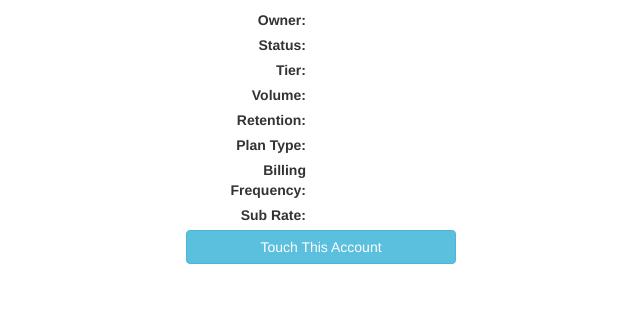
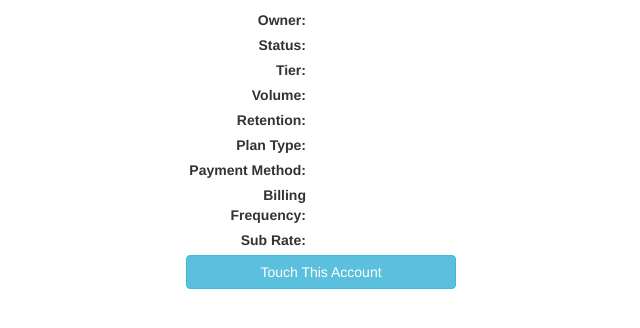
Before and after one commit to sandipsinha/pythonFlask, a Python web app: template law/web/touchbiz/templates/touchbiz/touchbiz_latest.html in a window 1280 px wide. Shown: the top 328 px of the page, without its empty margins (244-884 px from the left). Run offline with Jinja, Linux system fonts and the light colour scheme; the template is opened without the code that fills it: most values are stand-ins (such as "Sample title", 1, 10 or a date in 2020); some libraries are stand-ins or nearby versions.

Commit message:
Added codes to show payment method

```diff
--- a/law/util/touchbizdb.py
+++ b/law/util/touchbizdb.py
@@ -48,6 +48,7 @@ class Touchbiz( Base ):
     volume         = Column( String(length=50) )
     sub_rate       = Column( Integer )
     billing_period = Column( String(length=50) )
+    payment_method = Column( String(length=30) )
     owner          = relationship(
                         "SalesReps",
                         lazy='joined',
@@ -60,6 +61,7 @@ class Touchbiz( Base ):
             self.sales_rep_id,
             self.billing_period,
             self.plan_type,
+            self.payment_method
         )
 
 class SalesReps( Base ):
--- a/law/web/touchbiz/forms.py
+++ b/law/web/touchbiz/forms.py
@@ -22,6 +22,8 @@ class tbrep(Form):
                                         choices=[('annual','annual'),('monthly','monthly')])
     plan_type = fields.SelectField('Plan_Type',[validators.InputRequired()],
                                         choices=[('standard','Standard'),('tru-up','Tru-Up'),('flex','Flex')])
+    payment_method = fields.SelectField('payment_method',[validators.InputRequired()],
+                                        choices=[('Credit Card','Credit Card'),('Invoice','Invoice'),('Wire Transfer','Wire Transfer')])
     created  = fields.StringField('Created Date',[validators.InputRequired()])
     rep_name  = fields.StringField('Rep Name')
     acct_id = fields.HiddenField(' ')
--- a/law/web/touchbiz/rest.py
+++ b/law/web/touchbiz/rest.py
@@ -80,6 +80,7 @@ def new( subd ):
             retention      = request.form['retention'],
             volume         = request.form['volume'],
             sub_rate       = request.form['sub_rate'],
+            payment_method = request.form['payment_method'],
             billing_period = request.form['billing_period'].lower(),
         )
         s.add( entry )
@@ -108,7 +109,7 @@ def get_tb_rows(acctid, created):
             with tb_session() as s:
                 q = s.query(label('created',func.max(Touchbiz.created)), Touchbiz.billing_period,
                               Touchbiz.sub_rate, Touchbiz.retention, Touchbiz.tier, Touchbiz.volume,
-                              Touchbiz.tier, Touchbiz.sales_rep_id, Touchbiz.modified, Touchbiz.plan_type).\
+                              Touchbiz.tier, Touchbiz.sales_rep_id, Touchbiz.modified, Touchbiz.plan_type, Touchbiz.payment_method ).\
                     filter(and_(Touchbiz.acct_id == acctid))\
                     .group_by(Touchbiz.acct_id).one()
 
--- a/law/web/touchbiz/templates/touchbiz/touchbiz_latest.html
+++ b/law/web/touchbiz/templates/touchbiz/touchbiz_latest.html
@@ -46,6 +46,12 @@
     <div class="col-xs-3"></div>
     <label class="col-xs-2 text-right">Plan Type:</label>
     <div data-key="plan_type" class="col-xs-2 text-left"></div>
+    <div class="col-xs-5"></div>
+  </div>
+    <div class='row'>
+    <div class="col-xs-3"></div>
+    <label class="col-xs-2 text-right">Payment Method:</label>
+    <div data-key="payment_method" class="col-xs-2 text-left"></div>
     <div class="col-xs-5"></div>
   </div>
   <div class='row'>
@@ -114,6 +120,17 @@
         <option value="standard">Standard</option>
         <option value="tru-up">Tru-up</option>
         <option value="flex">Flex</option>
+        </select>
+    </div>
+    </div>
+         <!-- Select Basic -->
+    <div class="form-group">
+    <label class="col-xs-4 control-label text-right" for="payment_method">Payment Method</label>
+    <div class="col-xs-4">
+        <select id="payment_method" name="payment_method" data-key='payment_method' class="form-control input-sm">
+        <option value="Credit Card">Credit Card</option>
+        <option value="Invoice">Invoice</option>
+        <option value="Wire Transfer">Wire Transfer</option>
         </select>
     </div>
     </div>
--- a/law/web/touchbiz/views.py
+++ b/law/web/touchbiz/views.py
@@ -111,6 +111,7 @@ def upserttb():
                 tbrep.tier = tbform.tier.data
                 tbrep.created = tbform.created.data
                 tbrep.modified = datetime.now()
+                tbrep.payment_method = 'Credit Card'
                 s.add(tbrep)
                 s.commit()
                 s.close
@@ -133,6 +134,7 @@ def upserttb():
                     tbrep.created = tbform.created.data
                     tbrep.acct_id = acct_id
                     tbrep.modified = datetime.now()
+                    tbrep.payment_method = 'Credit Card'
                     s.add(tbrep)
                     s.commit()
                     s.close
```
Also changed, not shown: law/util/touchbiz.py (+4 -3 lines).
